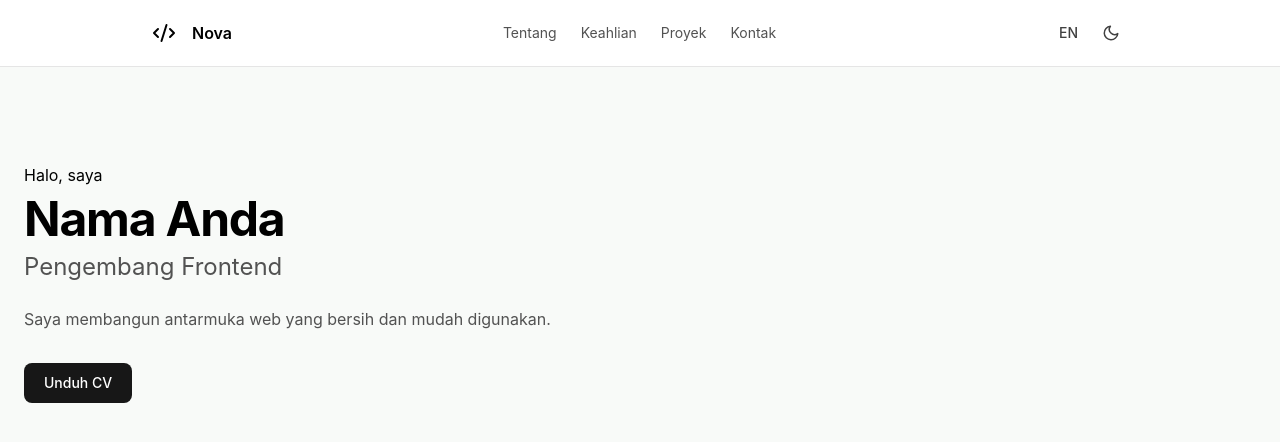
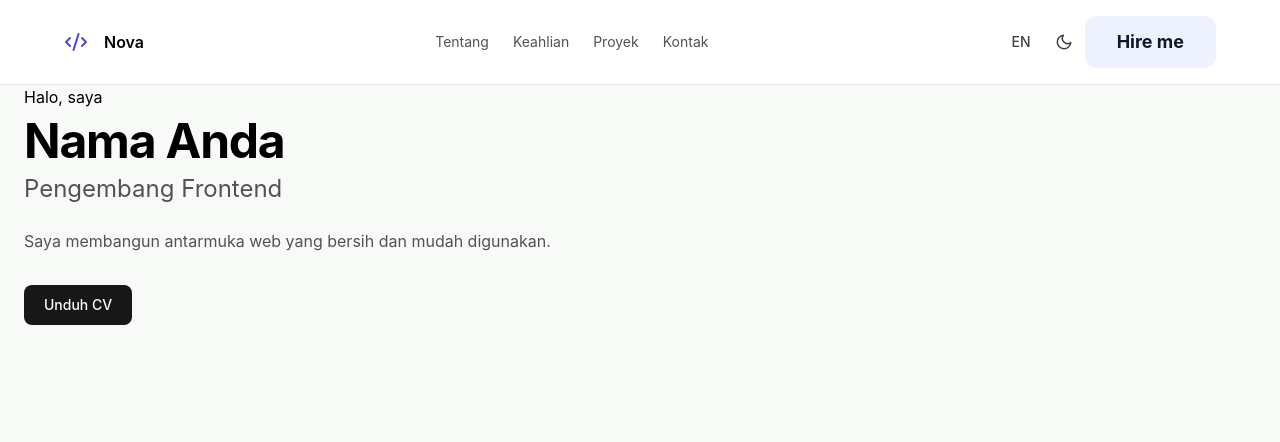
Before and after one commit to Nova11-F/Nova_Portofolio, a React (Vite) app: page / in a window 1280 px wide. Shown: the top 442 px of the page. Built offline with nearby package versions, Linux system fonts and the light colour scheme.

Commit message:
feat : add button component

```diff
--- a/src/components/layout/Navbar.jsx
+++ b/src/components/layout/Navbar.jsx
@@ -2,31 +2,34 @@ import { useLanguage } from '../../context/LanguageContext'
 import ThemeToggle from '../ui/ThemeToggle'
 import LanguageToggle from '../ui/LanguageToggle'
 import { CodeXml } from 'lucide-react'
+import Button from '../ui/Button'
 
 export default function Navbar() {
   const { t } = useLanguage()
 
   return (
-    <header className="sticky top-0 z-50 border-b border-neutral-200 bg-white/80 backdrop-blur
-                       dark:border-neutral-800 dark:bg-neutral-950/80">
-      <nav className="mx-auto flex max-w-5xl items-center justify-between px-6 py-4">
+    <>
+    <header className="sticky top-0 z-50 border-b border-border bg-surface">
+      <nav className="mx-auto flex max-w-5xl items-center justify-between px-6 py-4 md:mx-10 md:max-w-full">
         <div className="flex items-center justify-center gap-2 md:gap-4">
-        <CodeXml className='size-4 md:size-6'/>
+        <CodeXml className='size-4 md:size-6 text-primary'/>
         <span className="font-semibold">Nova</span>
         </div>
 
         <ul className="hidden gap-6 text-sm text-neutral-600 dark:text-neutral-400 md:flex">
-          <li><a href="#about" className="hover:text-neutral-900 dark:hover:text-white">{t('nav.about')}</a></li>
-          <li><a href="#skills" className="hover:text-neutral-900 dark:hover:text-white">{t('nav.skills')}</a></li>
-          <li><a href="#projects" className="hover:text-neutral-900 dark:hover:text-white">{t('nav.projects')}</a></li>
-          <li><a href="#contact" className="hover:text-neutral-900 dark:hover:text-white">{t('nav.contact')}</a></li>
+          <li><a href="#about" className="hover:text-neutral-900">{t('nav.about')}</a></li>
+          <li><a href="#skills" className="hover:text-neutral-900">{t('nav.skills')}</a></li>
+          <li><a href="#projects" className="hover:text-neutral-900">{t('nav.projects')}</a></li>
+          <li><a href="#contact" className="hover:text-neutral-900">{t('nav.contact')}</a></li>
         </ul>
 
         <div className="flex items-center gap-1">
           <LanguageToggle />
           <ThemeToggle />
+          <Button>Hire me</Button>
         </div>
       </nav>
     </header>
+    </>
   )
 }
--- a/src/components/sections/Hero.jsx
+++ b/src/components/sections/Hero.jsx
@@ -4,7 +4,7 @@ export default function Hero() {
   const { t } = useLanguage()
 
   return (
-    <section className="mx-auto max-w-5xl px-6 py-24 md:mx-0 md:max-w-full bg-bg">
+    <section className="mx-auto max-w-5xl px-6 md:max-w-full bg-bg">
       <p className="text-accent dark:text-indigo-400">{t('hero.greeting')}</p>
       <h1 className="mt-2 text-5xl font-bold tracking-tight">Nama Anda</h1>
       <h2 className="mt-2 text-2xl text-neutral-600 dark:text-neutral-400">{t('hero.role')}</h2>
--- a/src/components/ui/Button.jsx
+++ b/src/components/ui/Button.jsx
@@ -0,0 +1,24 @@
+export default function Button({
+  variant = "default",
+  size = "md",
+  className = "",
+  ...props
+}) {
+  const variants = {
+    default: "bg-accent-soft text-text",
+  };
+
+  const sizes = {
+    sm: "px-4 py-2",
+    md: "px-8 py-3",
+    lg: "px-10 py-4",
+  };
+
+return(
+        <button
+          className={`rounded-xl font-bold text-lg cursor-pointer transition duration-300 ${variants[variant]} ${sizes[size]} ${className}`}
+          {...props}
+        >
+        </button>
+);
+}
```
